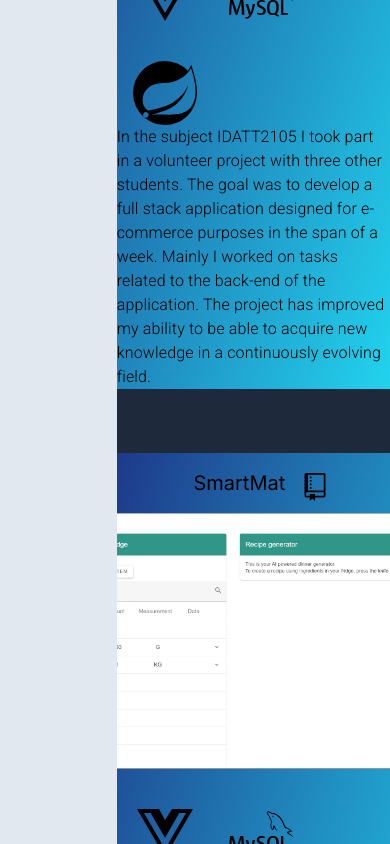
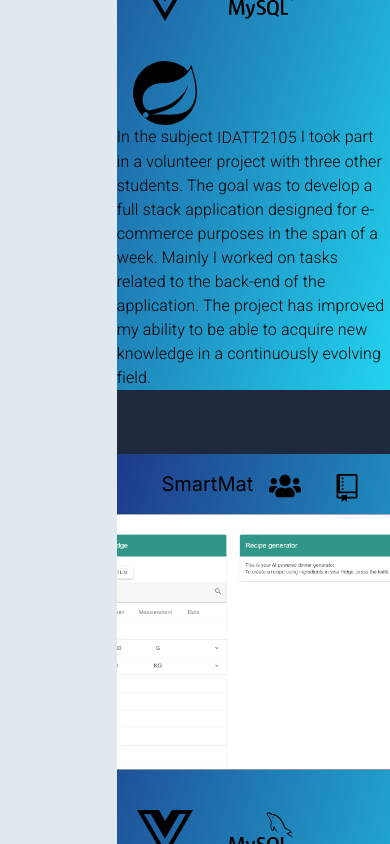
Before and after one commit to karofmah/my-eportfolio, a Next.js app: page / in a window 390 px wide. Shown: the part 1960-2804 px from the top of the page. Built offline with nearby package versions, Linux system fonts and the light colour scheme.

Commit message:
Added icon to indicate number of contributors, and added subject link to project section

```diff
--- a/app/components/About.tsx
+++ b/app/components/About.tsx
@@ -2,7 +2,6 @@ import Typography from "@mui/material/Typography";
 import {SiGithub, SiLinkedin} from 'react-icons/si';
 import {AiOutlineMail, AiOutlinePhone, AiOutlineFileText} from 'react-icons/ai';
 import {BiMap} from "react-icons/bi";
-import 'hover.css/css/hover.css';
 
 
 export default function About(props:any){
--- a/app/components/MainPage.tsx
+++ b/app/components/MainPage.tsx
@@ -32,7 +32,7 @@ export default function MainPage (){
     title:"E-commerce",
     images:['CB1.png','CB2.png','CB3.png','CB4.png','CB5.png','CB6.png','CB7.png'],
     icons:[<FaVuejs className={iconDimensions}/>, <SiMysql className={iconDimensions}/>,<SiSpring className={iconDimensions}/>],
-    description:"In the subject IDATT2105 I took part in a volunteer project with three other students.  The goal was to develop a full stack application designed for e-commerce purposes in the span of a week. Mainly I worked on tasks related to the back-end of the application. The project has improved my ability to be able to acquire new knowledge in a continuously evolving field.",
+    description:<>In the subject <a href="https://www.ntnu.no/studier/emner/IDATT2105/2022#tab=omEmnet" className="hvr-underline-reveal">IDATT2105</a> I took part in a volunteer project with three other students.  The goal was to develop a full stack application designed for e-commerce purposes in the span of a week. Mainly I worked on tasks related to the back-end of the application. The project has improved my ability to be able to acquire new knowledge in a continuously evolving field.</>,
     repo:"https://github.com/karofmah/E-Commerce-Project"
 
   }
@@ -41,7 +41,7 @@ export default function MainPage (){
     title:"SmartMat",
     images:['SM1.png','SM2.png','SM3.png','SM4.png','SM5.png','SM6.png','SM7.png'],
     icons:[<FaVuejs className={iconDimensions}/>, <SiMysql className={iconDimensions}/>,<SiSpring className={iconDimensions}/>,<SiVuetify className={iconDimensions}/>],
-    description:"In the subject IDATT2106 I contributed to a group-based agile project that needed to be completed within three weeks, with scrum as the applied project management framework. My group consisted of 7 students, and the purpose was to create a full-stack application that may decrease food waste in households. In this project I fulfilled my role as a scrum master, but I also worked on the back-end of the project as a developer. Therefore, I contributed to sprint ceremonies. I also helped my team by writing a part of the final report. This project enhanced my competence in being able to share and disseminate information and knowledge with team members and clients. I also gained more experience in evaluating other people’s work.",
+    description:<>In the subject <a href='https://www.ntnu.no/studier/emner/IDATT2106/2022#tab=omEmnet' className="hvr-underline-reveal">IDATT2106</a> I contributed to a group-based agile project that needed to be completed within three weeks, with scrum as the applied project management framework. My group consisted of 7 students, and the purpose was to create a full-stack application that may decrease food waste in households. In this project I fulfilled my role as a scrum master, but I also worked on the back-end of the project as a developer. Therefore, I contributed to sprint ceremonies. I also helped my team by writing a part of the final report. This project enhanced my competence in being able to share and disseminate information and knowledge with team members and clients. I also gained more experience in evaluating other people’s work. </>,
     repo:""
 
 
@@ -53,7 +53,7 @@ export default function MainPage (){
     title:"Calculator",
     images:['Calculator1.png','Calculator2.png','Calculator3.png'],
     icons:[<FaVuejs className={iconDimensions}/>, <SiMysql className={iconDimensions}/>,<SiSpring className={iconDimensions}/>],
-    description:"As a part of the subject IDATT2105 I developed a full-stack application for a calculator. This involved creating both the front-end and back-end for the application. This project has improved my ability to be able to acquire new knowledge in a continuously evolving field.",
+    description:<>As a part of the subject <a href="https://www.ntnu.no/studier/emner/IDATT2105/2022#tab=omEmnet" className="hvr-underline-reveal">IDATT2105</a> I developed a full-stack application for a calculator. This involved creating both the front-end and back-end for the application. This project has improved my ability to be able to acquire new knowledge in a continuously evolving field.</>,
     repo:"https://github.com/karofmah/IDATT2105-Full-Stack-Application-Development"
 
 
@@ -63,7 +63,7 @@ export default function MainPage (){
     title:"Tournament Administration System",
     images:['TAS1.png','TAS2.png','TAS3.png'],
     icons:[<FaJava className={iconDimensions}/>, <SiMysql className={iconDimensions}/>,<FaCss3Alt className={iconDimensions}/>],
-    description:"In the course IDATT1002, a group project was assigned with the task of developing a tool for managing a multi-team tournament. My group agreed to execute the project with NTNUI e-sport as the client. The project consisted of several components, including planning, back-end and front-end development, database integration, as well as a final report. In this project, my main contributions involved project planning, focusing on the back-end of the system, and writing the final report. Through this project in IDATT1002, I have acquired the ability to work efficiently and purposefully in a team towards a common goal. To achieve this, I applied programming expertise in conjunction with system development methodologies.",
+    description:<>In the course <a href="https://www.ntnu.no/studier/emner/IDATT1002/2021#tab=omEmnet" className="hvr-underline-reveal">IDATT1002</a>, a group project was assigned with the task of developing a tool for managing a multi-team tournament. My group agreed to execute the project with NTNUI e-sport as the client. The project consisted of several components, including planning, back-end and front-end development, database integration, as well as a final report. In this project, my main contributions involved project planning, focusing on the back-end of the system, and writing the final report. Through this project in IDATT1002, I have acquired the ability to work efficiently and purposefully in a team towards a common goal. To achieve this, I applied programming expertise in conjunction with system development methodologies.</>,
     repo:"https://github.com/karofmah/Tournament-Administration-System"
   }
 
@@ -71,7 +71,7 @@ export default function MainPage (){
     title:"War Games",
     images:['WG1.png','WG2.png','WG3.png'],
     icons:[<FaJava className={iconDimensions}/>, <FaCss3Alt className={iconDimensions}/>],
-    description:"In the project IDATT2001 I created an application that could simulate a battle between two armies. My tasks included writing the code for back-end, as well as providing a front-end for the user, which was done with JavaFX and CSS. This project enhanced my skills in regard to being able to apply object-oriented thinking to analyze and solve problems, and being able to apply elements from functional programming.",
+    description:<>In the project <a href="https://www.ntnu.no/studier/emner/IDATT2001/2021/1#tab=omEmnet" className="hvr-underline-reveal">IDATT2001</a> I created an application that could simulate a battle between two armies. My tasks included writing the code for back-end, as well as providing a front-end for the user, which was done with JavaFX and CSS. This project enhanced my skills in regard to being able to apply object-oriented thinking to analyze and solve problems, and to apply elements from functional programming.</>,
     repo:"https://github.com/karofmah/War-Games"
   }
   const objectPF={
@@ -123,16 +123,19 @@ export default function MainPage (){
           object={objectCB}
           height="lg:h-40 lg:hover:h-72"
           width="lg:w-80"
+          isGroup={true}
         />
         <Project
           object={objectSM}
           height="lg:h-60 lg:hover:h-5/6"
           width="lg:w-80"
+          isGroup={true}
         />
        <Project
           object={objectCalculator}
           height="lg:h-40 lg:hover:h-60"
           width="lg:w-80"
+          isGroup={false}
       />
 
      <Project
@@ -140,12 +143,14 @@ export default function MainPage (){
       object={objectTAS}
       height="lg:h-48 lg:hover:h-4/5"
       width="lg:w-80"
+      isGroup={true}
       />
 
        <Project
       object={objectWG}
       height="lg:h-40 lg:hover:h-80"
       width="lg:w-80"
+      isGroup={false}
       />
 
       </div>
@@ -157,6 +162,7 @@ export default function MainPage (){
       object={objectPF}
       height="lg:h-60 lg:hover:h-52"
       width="lg:w-80"
+      isGroup={false}
       />
       </div>
 
--- a/app/components/Project.tsx
+++ b/app/components/Project.tsx
@@ -3,8 +3,7 @@ import {useState,useEffect, useRef} from 'react'
 import Typography from '@mui/material/Typography';
 import KeyboardArrowDownIcon from '@mui/icons-material/KeyboardArrowDown';
 import {GoRepo} from 'react-icons/go';
-import 'hover.css/css/hover-min.css';
-
+import { FaUserAlt, FaUsers } from "react-icons/fa";
 
 export default function Project(props:any){
   const [image,setImage]=useState<number>(0)
@@ -44,10 +43,22 @@ export default function Project(props:any){
       onMouseLeave={() => setIsHovered(false)}
       >
       <div className="flex lg:self-auto self-center">
-      <h3 className='m-4 text-xl xl:text-2xl 2xl:text-3xl'> {props.object.title} </h3>
+      <h3 className='m-4 lg:ml-4 lg:my-4 text-xl xl:text-2xl 2xl:text-3xl'> {props.object.title} </h3>
+      {((window.innerWidth > 1024 && !isHovered) || (window.innerWidth < 1024)) && (
+  props.isGroup ? (
+    <FaUsers className="w-8 h-8 mt-4 mr-5" />
+
+  ) : (
+    <a href={props.object.repo}>
+      <FaUserAlt className="w-6 h-6 mt-5 mr-5" />
+    </a>
+  )
+)}
+
+
       {((window.innerWidth>1024 && isHovered) || (window.innerWidth<1024)) &&
       <a href={props.object.repo}>
-        <GoRepo className={`w-7 h-7 mt-5 hvr-float-shadow`}/>
+        <GoRepo className={`w-7 h-7 mt-5 lg:ml-auto ml-3 hvr-float-shadow`}/>
         </a>}
       </div>
       {window.innerWidth<1024 &&
```
Also changed, not shown: package.json (+1 -8 lines).
